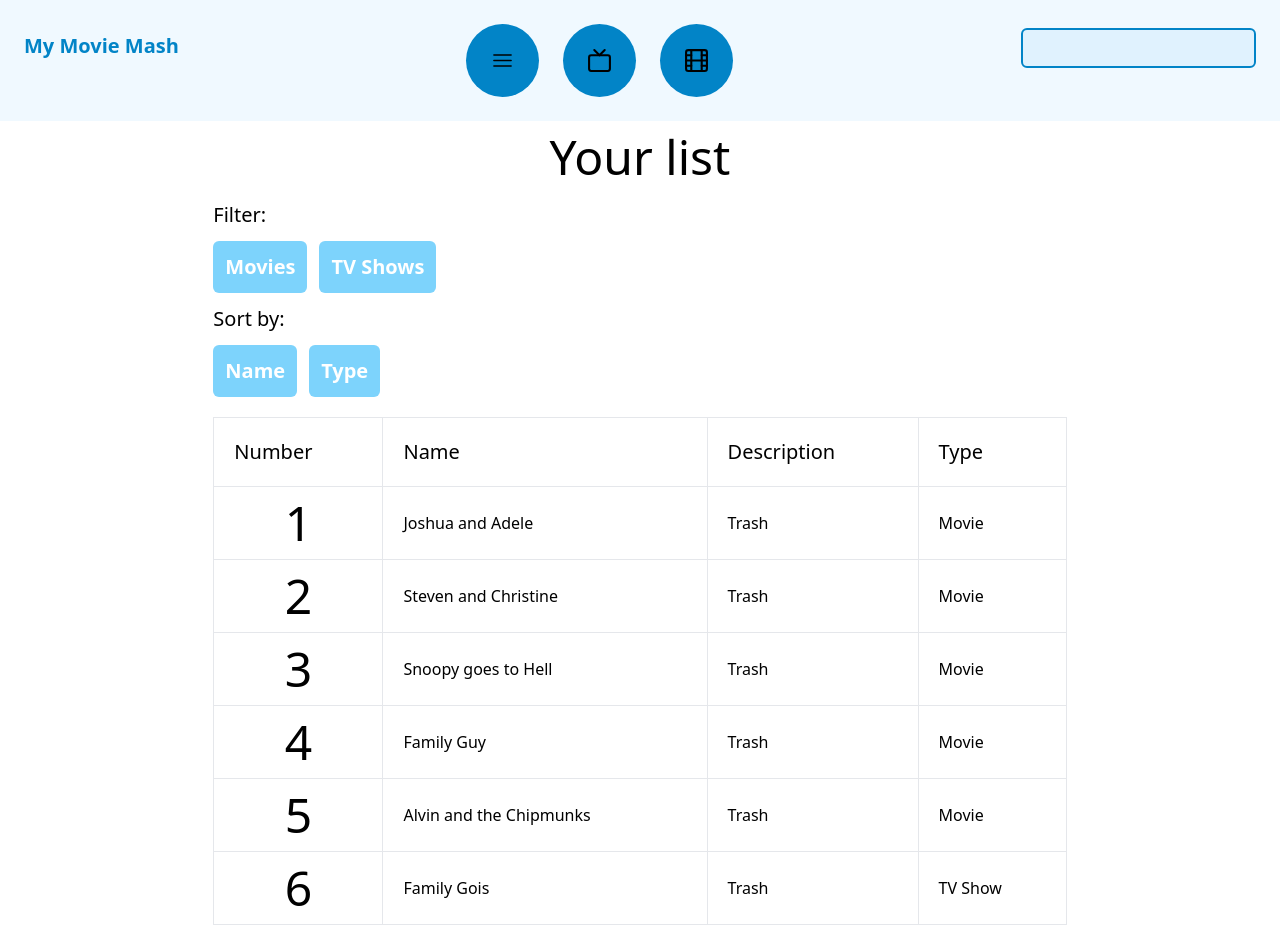
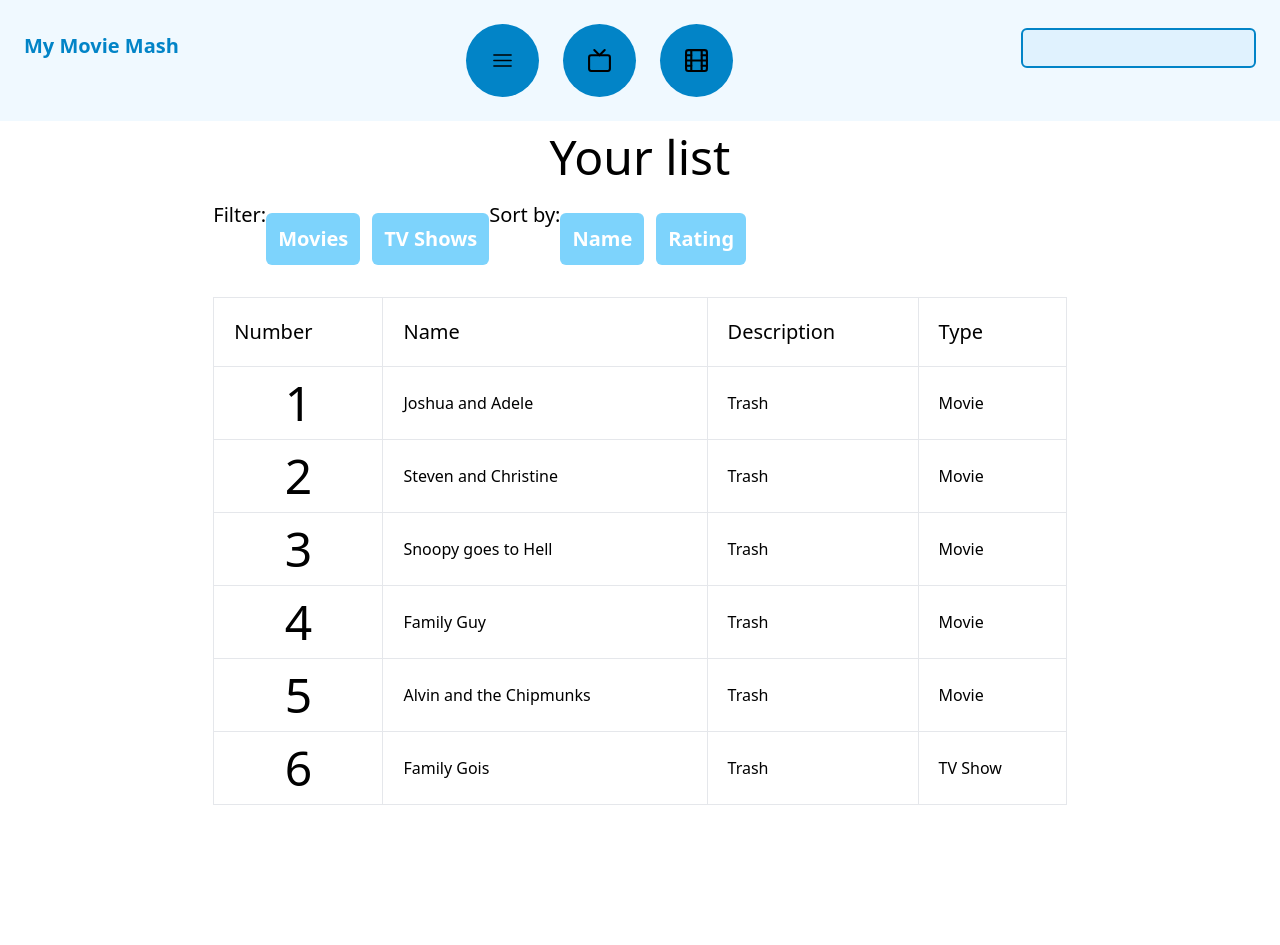
Before and after one commit to ACAUHS/my-movie-mash, a Next.js app: page /list in a window 1280 px wide. After the commit the page ends 825 px from the top, so only its background shows below. Built offline with nearby package versions, Linux system fonts and the light colour scheme.

Commit message:
Changed sort/filter to flex

```diff
--- a/pages/list.tsx
+++ b/pages/list.tsx
@@ -33,19 +33,16 @@ export default function List() {
             <div className='m-auto w-4/6'>
                 <div className='text-center'><h2 className='text-5xl mt-3 mb-3'>Your list</h2></div>
                 <div className='mt-5 mb-5'>
-                    <div>
+                    <div className='flex'>
                         <span className='text-xl'>Filter:</span>
                         <div className='flex gap-3 mt-3 mb-3'>
                             <TableSortButton>Movies</TableSortButton>
                             <TableSortButton>TV Shows</TableSortButton>
                         </div>
-
-                    </div>
-                    <div>
                         <span className='text-xl'>Sort by:</span>
                         <div className='flex gap-3 mt-3 mb-3'>
                             <TableSortButton>Name</TableSortButton>
-                            <TableSortButton>Type</TableSortButton>
+                            <TableSortButton>Rating</TableSortButton>
                         </div>
                     </div>
 
```
Also changed, not shown: pages/logic/user_storage.tsx (+7 -1 lines), 1 other file (tests, documents, lock files or other folders).
